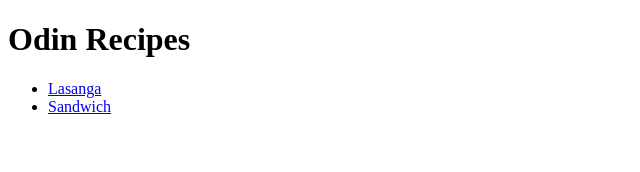
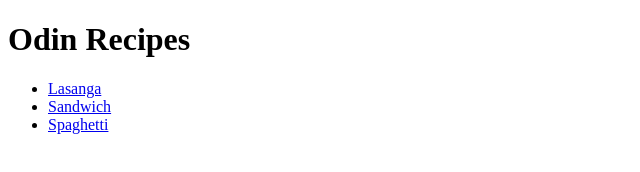
Before and after one commit to oubijjane/odin-recipes, a plain HTML site: page index.html in a window 1280 px wide. Shown: the full height of the page, 0-640 px from the left. Drawn offline with Linux system fonts and the light colour scheme.

Commit message:
add href for spaghetti recepie in the index page

```diff
--- a/index.html
+++ b/index.html
@@ -12,6 +12,7 @@
     <ul>
         <li><a href="/recipes/lasagna.html">Lasanga</a></li>
         <li><a href="/recipes/sandwich.html">Sandwich</a></li>
+        <li><a href="/recipes/spaghetti.html">Spaghetti</a></li>
     </ul>
 </body>
 
```
